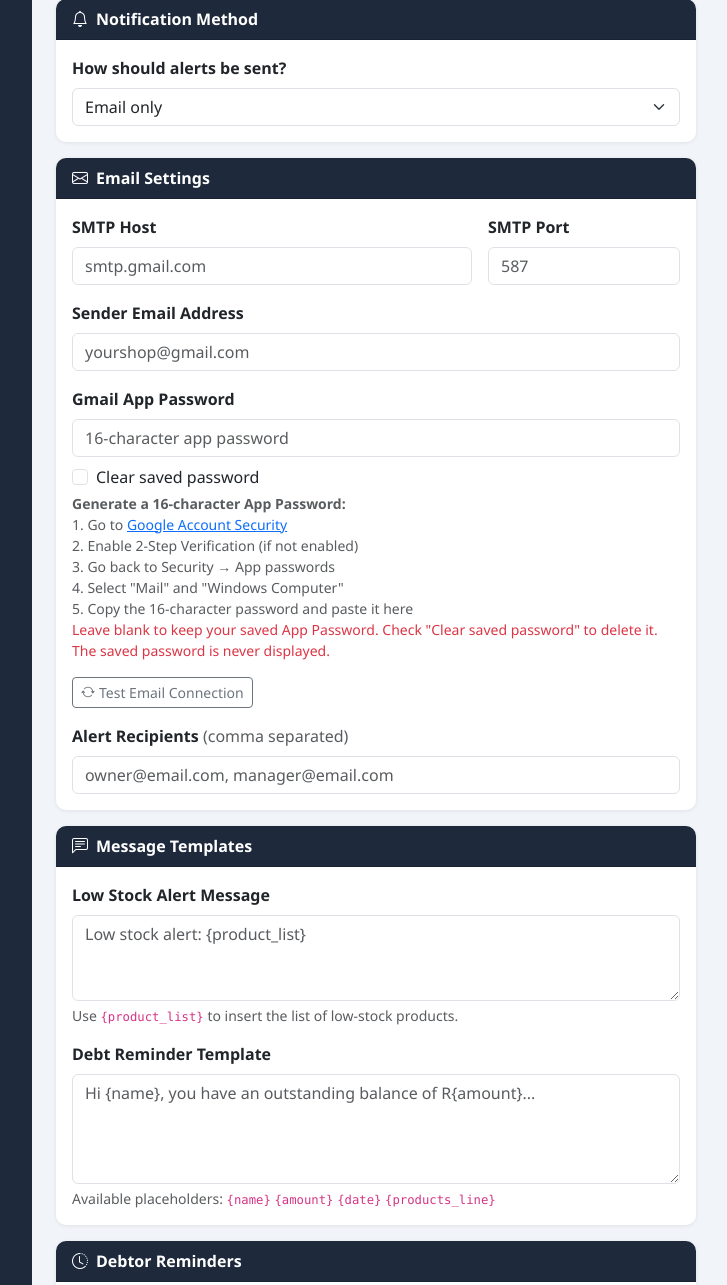
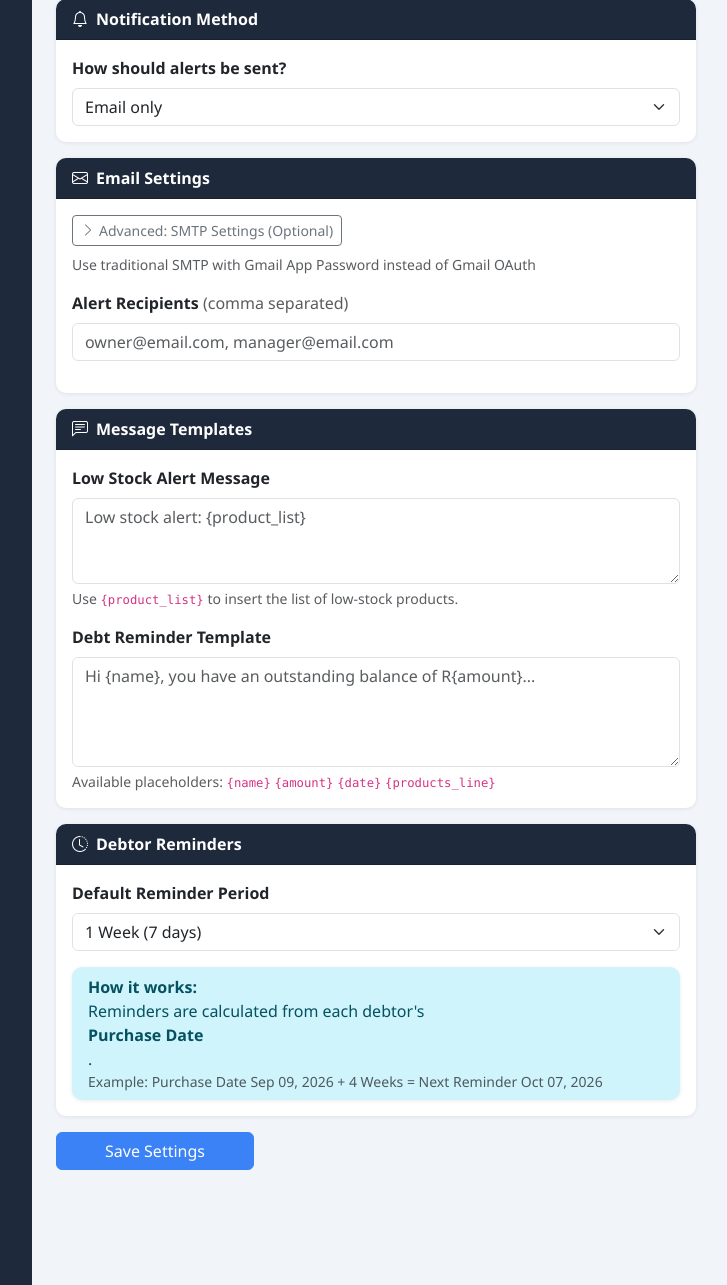
Before and after one commit to ameenosman1104-hash/autostack, a Python web app: template app/templates/settings.html in a window 1280 px wide. Shown: the part 296-1581 px from the top of the page, without its empty margins (168-895 px from the left). Run offline with Jinja, Linux system fonts and the light colour scheme; the template is opened without the code that fills it, so the values that code supplies are empty.

Commit message:
Improve Email Settings UX: Gmail OAuth as primary, SMTP as collapsible advanced section
- Add 'Recommended' badge to Gmail Connection section
- Collapse SMTP settings under 'Advanced: SMTP Settings (Optional)'
- Auto-expand SMTP section if Gmail not connected
- Hide SMTP section entirely if Gmail is successfully connected
- Updated messaging to clarify Gmail is simpler setup
- Smooth toggle with chevron icon

UX improves when users deploy: new users see Gmail OAuth first,
existing SMTP users can still access advanced settings.

```diff
--- a/app/templates/settings.html
+++ b/app/templates/settings.html
@@ -33,19 +33,29 @@
   <div class="card mb-3 method-section" id="sec-email">
     <div class="card-header"><i class="bi bi-envelope me-2"></i>Email Settings</div>
     <div class="card-body">
-      <!-- Gmail OAuth Section -->
+      <!-- Gmail OAuth Section (Recommended) -->
       {% if gmail_oauth_enabled %}
       <div class="mb-4 p-3" style="background:#f0f7ff; border-radius:8px; border-left:4px solid #0066cc;">
         <div class="d-flex justify-content-between align-items-center mb-3">
           <div>
-            <label class="form-label fw-semibold mb-0">Gmail Connection</label>
-            <div class="form-text mt-1">Send reminders directly via Gmail API (no App Password needed)</div>
+            <label class="form-label fw-semibold mb-0">Gmail Connection <span class="badge bg-success ms-2">Recommended</span></label>
+            <div class="form-text mt-1">Secure, simple setup. Send reminders via Gmail API (no App Password needed)</div>
           </div>
           <div id="gmailStatusBadge"></div>
         </div>
         <div id="gmailStatusArea"></div>
       </div>
       {% endif %}
+
+      <!-- SMTP Settings (Advanced/Optional) -->
+      <div class="mb-3">
+        <button type="button" class="btn btn-sm btn-outline-secondary" data-bs-toggle="collapse" data-bs-target="#smtpSettings" aria-expanded="false" aria-controls="smtpSettings" id="smtpToggle">
+          <i class="bi bi-chevron-right me-1"></i>Advanced: SMTP Settings (Optional)
+        </button>
+        <div class="form-text mt-2">Use traditional SMTP with Gmail App Password instead of Gmail OAuth</div>
+      </div>
+
+      <div class="collapse" id="smtpSettings">
       <div class="row g-3 mb-3">
         <div class="col-8">
           <label class="form-label fw-semibold">SMTP Host</label>
@@ -83,7 +93,9 @@
         </button>
         <span id="testResult" style="margin-left: 10px;"></span>
       </div>
-      <div class="mb-0">
+      </div><!-- End SMTP Settings collapse -->
+
+      <div class="mb-3">
         <label class="form-label fw-semibold">Alert Recipients <span class="text-muted fw-normal">(comma separated)</span></label>
         <input type="text" name="email_recipients" class="form-control" value="{{ s.get('email_recipients','') }}" placeholder="owner@email.com, manager@email.com">
       </div>
@@ -202,6 +214,8 @@ window.testEmailConnection = function() {
 (function() {
   const statusArea = document.getElementById('gmailStatusArea');
   const statusBadge = document.getElementById('gmailStatusBadge');
+  const smtpSettings = document.getElementById('smtpSettings');
+  const smtpToggle = document.getElementById('smtpToggle');
 
   if (!statusArea) return; // Gmail OAuth not enabled
 
@@ -220,6 +234,9 @@ window.testEmailConnection = function() {
             <button type="button" class="btn btn-sm btn-outline-secondary" onclick="testGmailConnection()">Test Connection</button>
           </form>
         `;
+        // Gmail is connected - hide SMTP section
+        if (smtpSettings) smtpSettings.classList.add('d-none');
+        if (smtpToggle) smtpToggle.classList.add('d-none');
       } else {
         statusBadge.innerHTML = '<span class="badge bg-secondary">Not Connected</span>';
         statusArea.innerHTML = `
@@ -230,10 +247,20 @@ window.testEmailConnection = function() {
             Secure connection via Google. Only grants permission to send emails.
           </div>
         `;
+        // Gmail not connected - auto-expand SMTP section
+        if (smtpSettings && smtpToggle) {
+          smtpSettings.classList.add('show');
+          smtpToggle.setAttribute('aria-expanded', 'true');
+        }
       }
     })
     .catch(e => {
       statusArea.innerHTML = '<span class="text-muted">Unable to check Gmail status</span>';
+      // On error, show SMTP as fallback
+      if (smtpSettings && smtpToggle) {
+        smtpSettings.classList.add('show');
+        smtpToggle.setAttribute('aria-expanded', 'true');
+      }
     });
 })();
 
```
